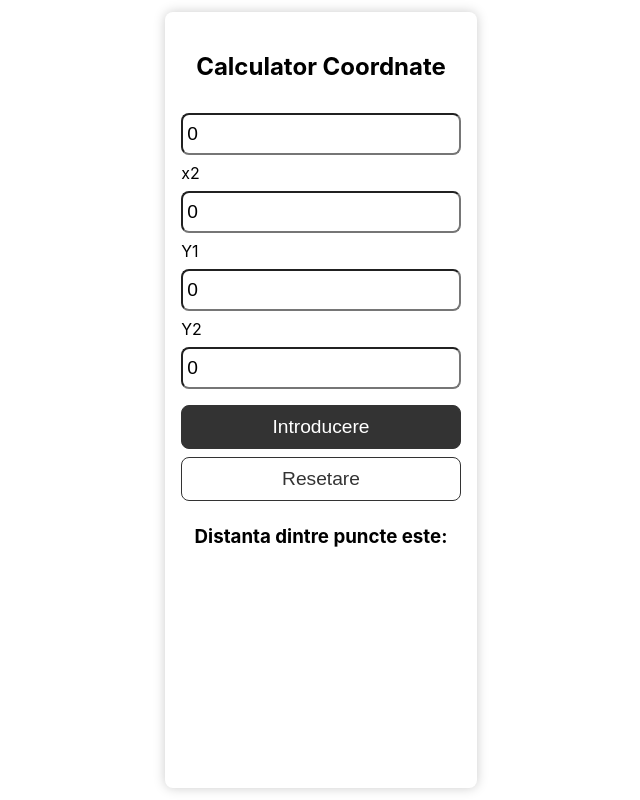
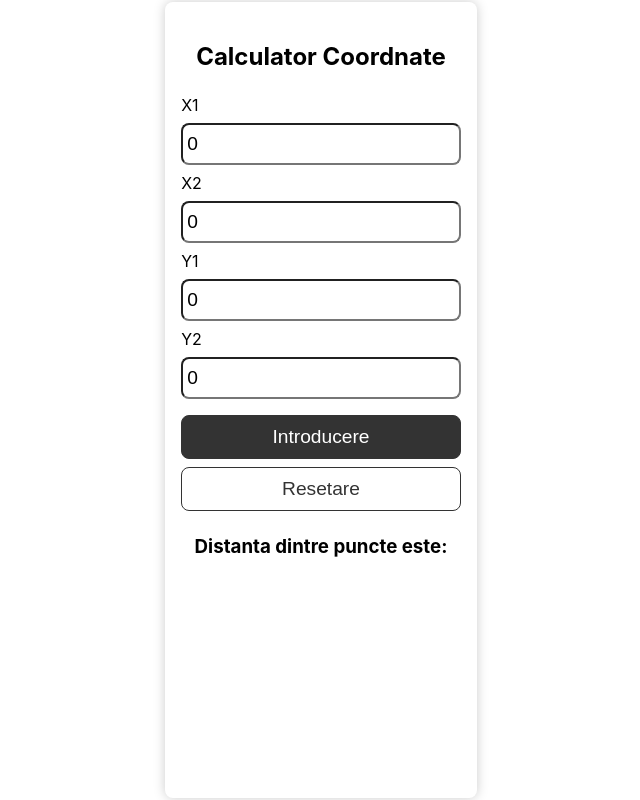
Before and after one commit to Thunder1337/React---Examen, a React (Create React App) app: page / in a window 1280 px wide. Shown: the whole page, without its empty margins (319-959 px from the left). Built offline with nearby package versions, Linux system fonts and the light colour scheme.

Commit message:
1 file modified

```diff
--- a/App.tsx
+++ b/App.tsx
@@ -46,11 +46,11 @@ function App() {
         <h2 className="center">Calculator Coordnate</h2>
         <form onSubmit={calcDistanta}>
           <div>
-            <label></label>
+            <label>X1</label>
             <input value={x1} onChange={(e) => setX1(e.target.value)} />
           </div>
           <div>
-            <label>x2</label>
+            <label>X2</label>
             <input value={x2} onChange={(e) => setX2(e.target.value)} />
           </div>
           <div>
```
